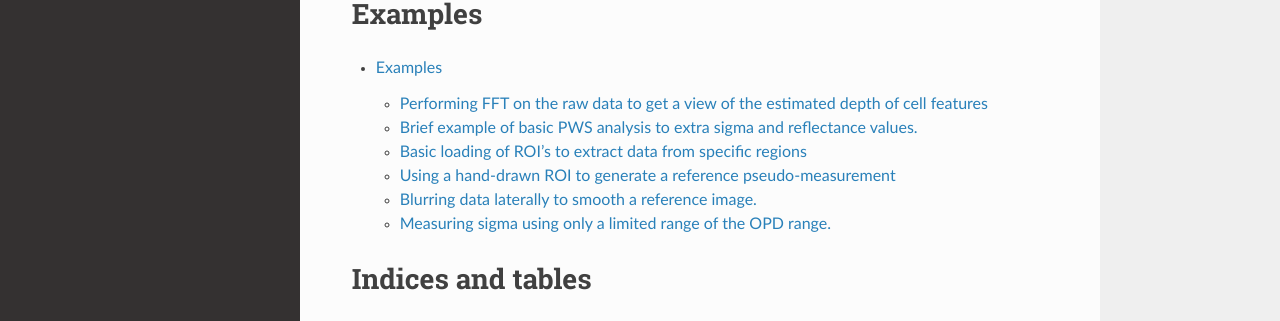
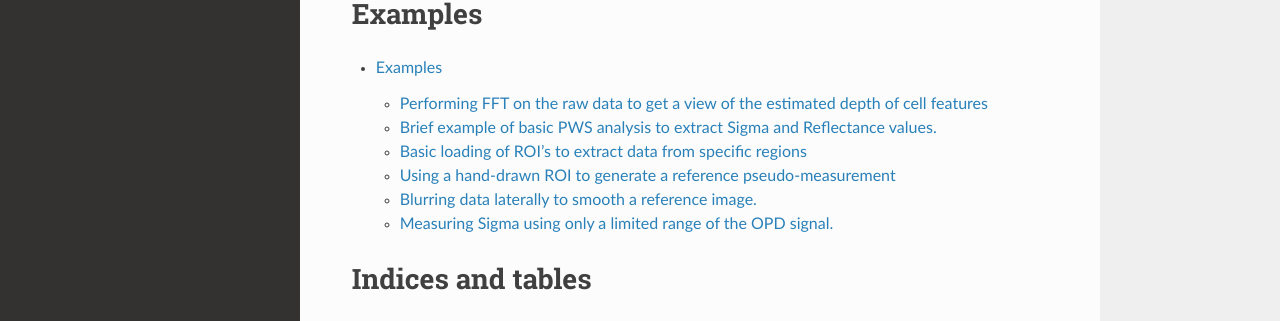
Before and after one commit to BackmanLab/PWSpy, a Sphinx documentation site: the page built from docs/source/index.rst, in a window 1280 px wide and 900 px high, scrolled down 1228 px. Shown: the part 318-639 px from the top of the window. Built offline with Sphinx 7.4.7 and the Read the Docs theme 2.0.0, drawn with Linux system fonts in a browser that asks for light colours; the version number could not be read and is left out.

Commit message:
typo fixes

```diff
--- a/docs/source/examples.rst
+++ b/docs/source/examples.rst
@@ -10,7 +10,7 @@ Performing FFT on the raw data to get a view of the estimated depth of cell feat
 .. image:: ../resources/opdExample.gif
 
 
-Brief example of basic PWS analysis to extra sigma and reflectance values.
+Brief example of basic PWS analysis to extract Sigma and Reflectance values.
 ------------------------------------------------------------------------------
 .. literalinclude:: ../../examples/runPWSAnalysis.py
    :language: python
@@ -36,7 +36,7 @@ Blurring data laterally to smooth a reference image.
    :linenos:
 
 
-Measuring sigma using only a limited range of the OPD range.
+Measuring Sigma using only a limited range of the OPD signal.
 --------------------------------------------------------------
 .. literalinclude:: ../../examples/limitedOPDSigma.py
    :language: python
```
